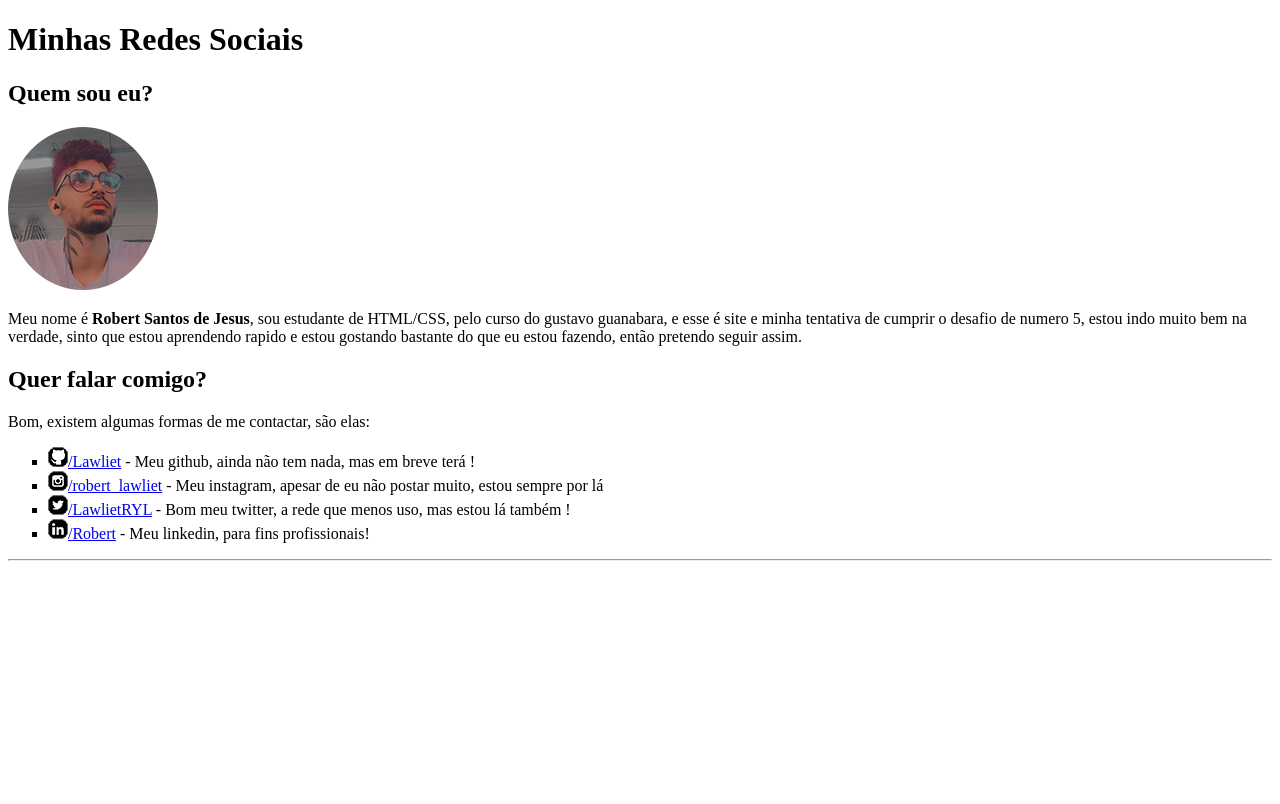
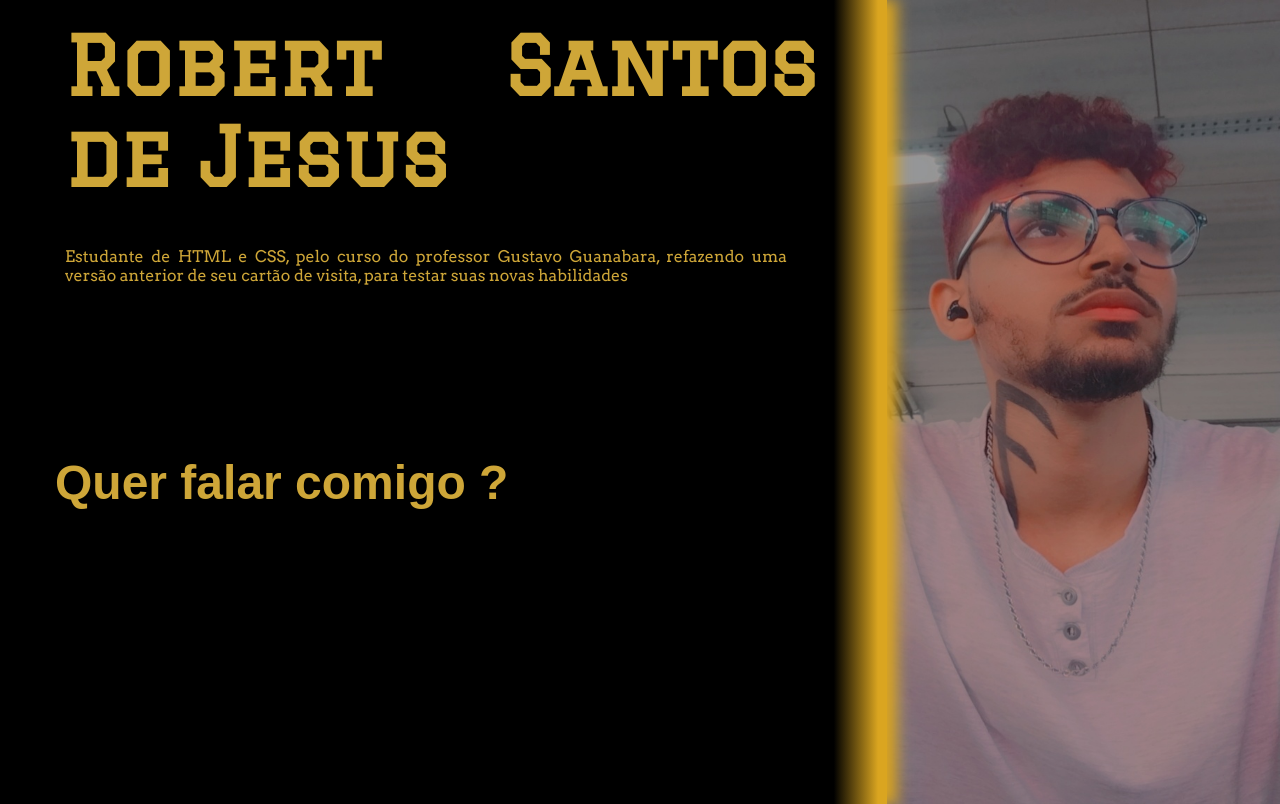
Before and after one commit to LawlietRY/Projeto-Love, a plain HTML site: page Cartão de visita/desafio5.html in a window 1280 px wide. Drawn offline with Linux system fonts and the light colour scheme.

Commit message:
algumas mexidas no codigo

```diff
--- /dev/null
+++ b/Cartão de visita/desafio 5/estilo/style.css
@@ -0,0 +1,65 @@
+@charset "UTF-8";
+
+@import url('https://fonts.googleapis.com/css2?family=Arvo&display=swap');
+
+@import url('https://fonts.googleapis.com/css2?family=Graduate&display=swap');
+
+* {
+    margin: 0px;
+    padding: 0px;
+    font-size: 1em;
+}
+
+:root {
+    --fonte1 : 'Graduate', serif;
+    --fonte2 : 'Arvo', serif;
+}
+
+html, body {
+    min-height: 100vh;
+    background-color: black;
+    font-family: Arial, Helvetica, sans-serif;
+}
+
+div.texto {
+    height: 98vh;
+    background-repeat: no-repeat;
+    background-image: linear-gradient(to left, #daa520 1%, black 6%);
+    width: 65%;
+    padding-left: 55px;
+    padding-bottom: 20px;
+    color: white;
+    box-shadow: 9px 0px 14px 1px #daa520;
+}
+
+p,h1 {
+    color: #cea638;
+}
+
+header > h1 {
+    text-align: justify;
+    font-size: 5em;
+    padding-top: 0.5em;
+    font-family: var(--fonte1);
+    padding: 20px 70px 30px 10px;
+}
+
+section > h1 {
+    font-size: 3em;
+    padding-top: 150px;
+}
+
+p {
+    text-align: justify;
+    font-family: var(--fonte2);
+    padding: 15px 100px 20px 10px;
+}
+
+div.imagem {
+    background-image: url(../imagem\ site\ full.jpg);
+    background-position: right center;
+    height: 98vh;
+    background-repeat: no-repeat;
+    background-size: 35% 100%;
+    padding-bottom: 20px;
+}
--- a/Cartão de visita/desafio5.html
+++ b/Cartão de visita/desafio5.html
@@ -3,23 +3,21 @@
 <head>
     <meta charset="UTF-8">
     <meta name="viewport" content="width=device-width, initial-scale=1.0">
-    <link rel="shortcut icon" href="favicon.ico" type="image/x-icon">
-    <title>Social df5</title>
+    <title>Cartão de Visitas</title>
+    <link rel="stylesheet" href="desafio 5/estilo/style.css">
 </head>
-<h1>Minhas Redes Sociais</h1>
-<h2>Quem sou eu?</h2>
-<img src="desafio 5/imagem perfil site 150.png" alt="imagem de robert">
-<p>Meu nome é <strong>Robert Santos de Jesus</strong>, sou estudante de HTML/CSS, pelo curso do gustavo guanabara, e esse é site e minha tentativa de cumprir o desafio de numero 5, estou indo muito bem na verdade, sinto que estou aprendendo rapido e estou gostando bastante do que eu estou fazendo, então pretendo seguir assim.</p>
-<h2>Quer falar comigo?</h2>
-<p>Bom, existem algumas formas de me contactar, são elas:</p>
-<ul type="square">
-    <li><img src="desafio 5/icone-github.png" alt="icongitub"><a href="https://github.com/LawlietRY" target="_blank" rel="external">/Lawliet</a> - Meu github, ainda não tem nada, mas em breve terá !</li>
-    <li><img src="desafio 5/icone-instagram.png" alt="iconinstagram"><a href="https://instagram.com/robert_lawliet?igshid=NGVhN2U2NjQ0Yg==" target="_blank" rel="external">/robert_lawliet</a> - Meu instagram, apesar de eu não postar muito, estou sempre por lá</li>
-    <li><img src="desafio 5/icone-twitter.png" alt="iconlinkedin"><a href="https://twitter.com/LawlietRYL" target="_blank" rel="external">/LawlietRYL</a> - Bom meu twitter, a rede que menos uso, mas estou lá também !</li>
-    <li><img src="desafio 5/icone-linkedin.png" alt="iconlinkedin"><a href="https://www.linkedin.com/in/robert-lawliet-725326201/" target="_blank" rel="external">/Robert</a> - Meu linkedin, para fins profissionais!</li>
-</ul>
-<hr>
 <body>
+    <div class="imagem">
+            <div class="texto">
+            <header>
+                    <h1>Robert Santos de Jesus</h1>
+                    <p>Estudante de HTML e CSS, pelo curso do professor Gustavo Guanabara, refazendo uma versão anterior de seu cartão de visita, para testar suas novas habilidades</p>
+                </header>
+                <section>
+                    <h1>Quer falar comigo ?</h1>
 
+                </section>
+            </div>
+        </div
 </body>
 </html>
```
